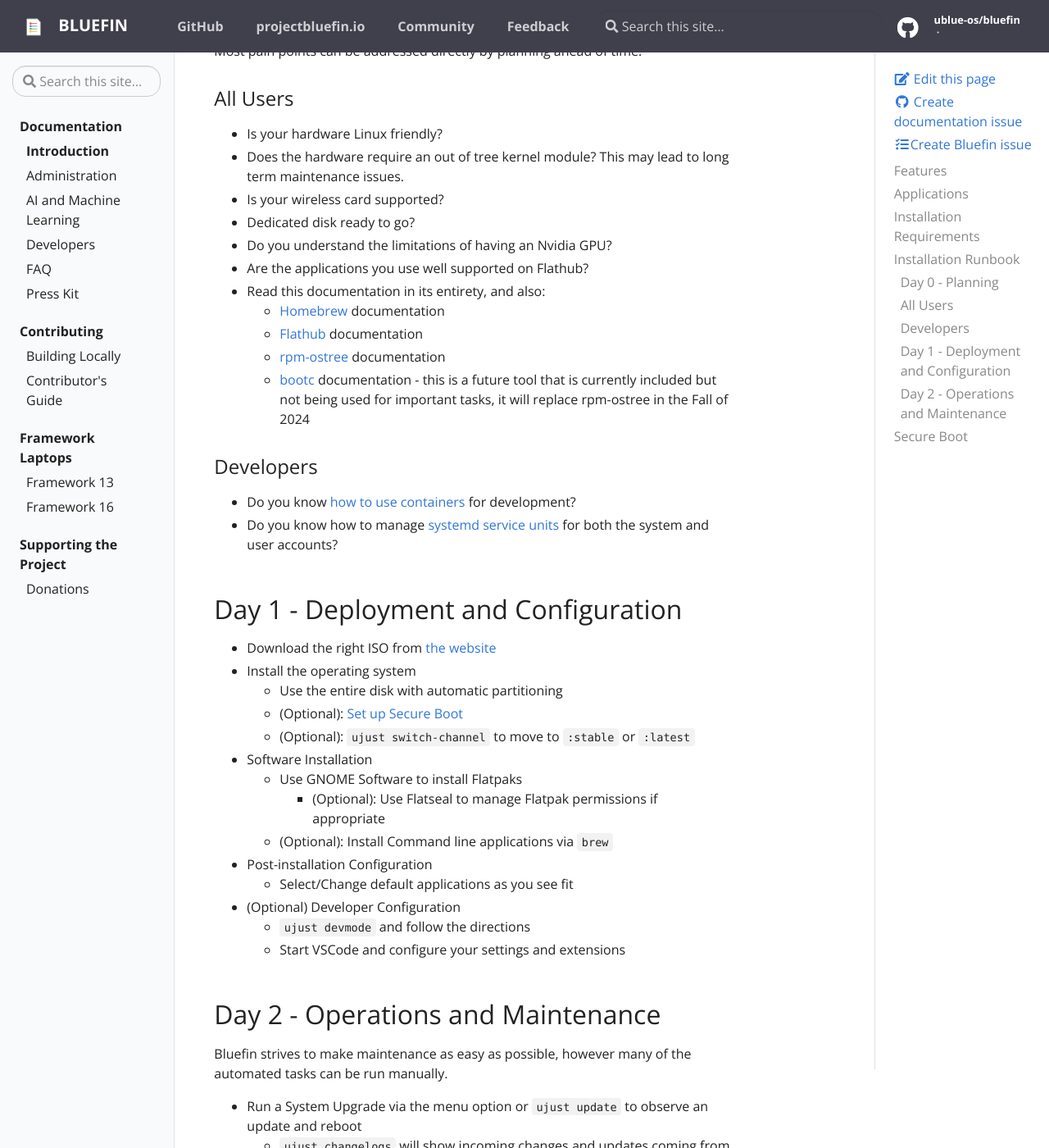
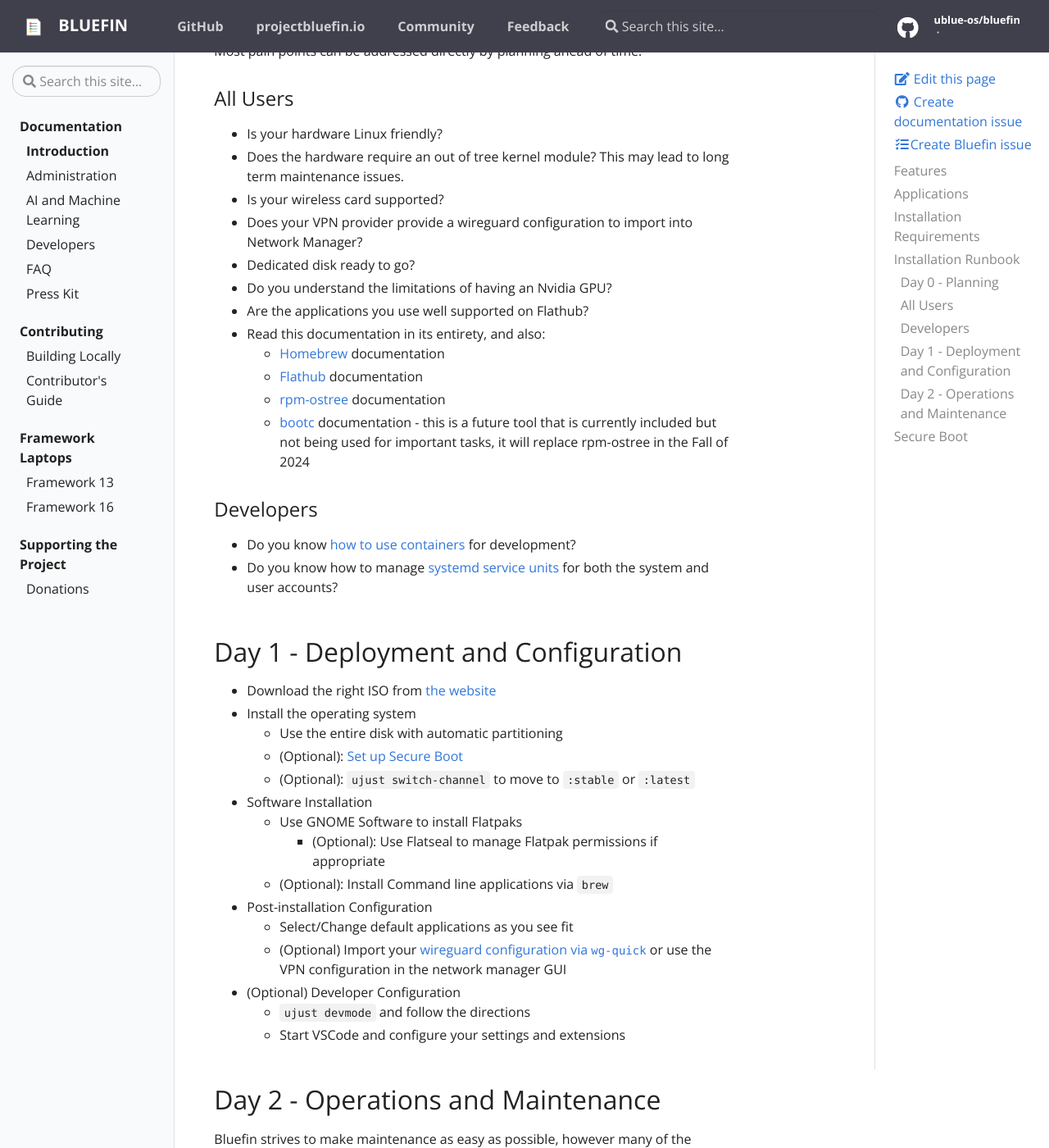
Before and after one commit to ublue-os/bluefin-docs, a Jekyll site: the page built from _docs/introduction.md, in a window 1280 px wide and 1400 px high, scrolled down 2225 px. Shown: the whole window at 82% size. Built offline with Jekyll 4.4.1, drawn with Linux system fonts in a browser that asks for light colours.

Commit message:
Update introduction.md

```diff
--- a/_docs/introduction.md
+++ b/_docs/introduction.md
@@ -67,6 +67,7 @@
   - Is your hardware Linux friendly?
   - Does the hardware require an out of tree kernel module? This may lead to long term maintenance issues.
   - Is your wireless card supported?
+  - Does your VPN provider provide a wireguard configuration to import into Network Manager?
   - Dedicated disk ready to go?
   - Do you understand the limitations of having an Nvidia GPU?
   - Are the applications you use well supported on Flathub?
@@ -93,6 +94,7 @@
     * (Optional): Install Command line applications via `brew`
 - Post-installation Configuration
     * Select/Change default applications as you see fit
+    * (Optional) Import your [wireguard configuration via `wg-quick`](https://blogs.gnome.org/thaller/2019/03/15/wireguard-in-networkmanager/) or use the VPN configuration in the network manager GUI
 - (Optional) Developer Configuration
     * `ujust devmode` and follow the directions
     * Start VSCode and configure your settings and extensions
```
